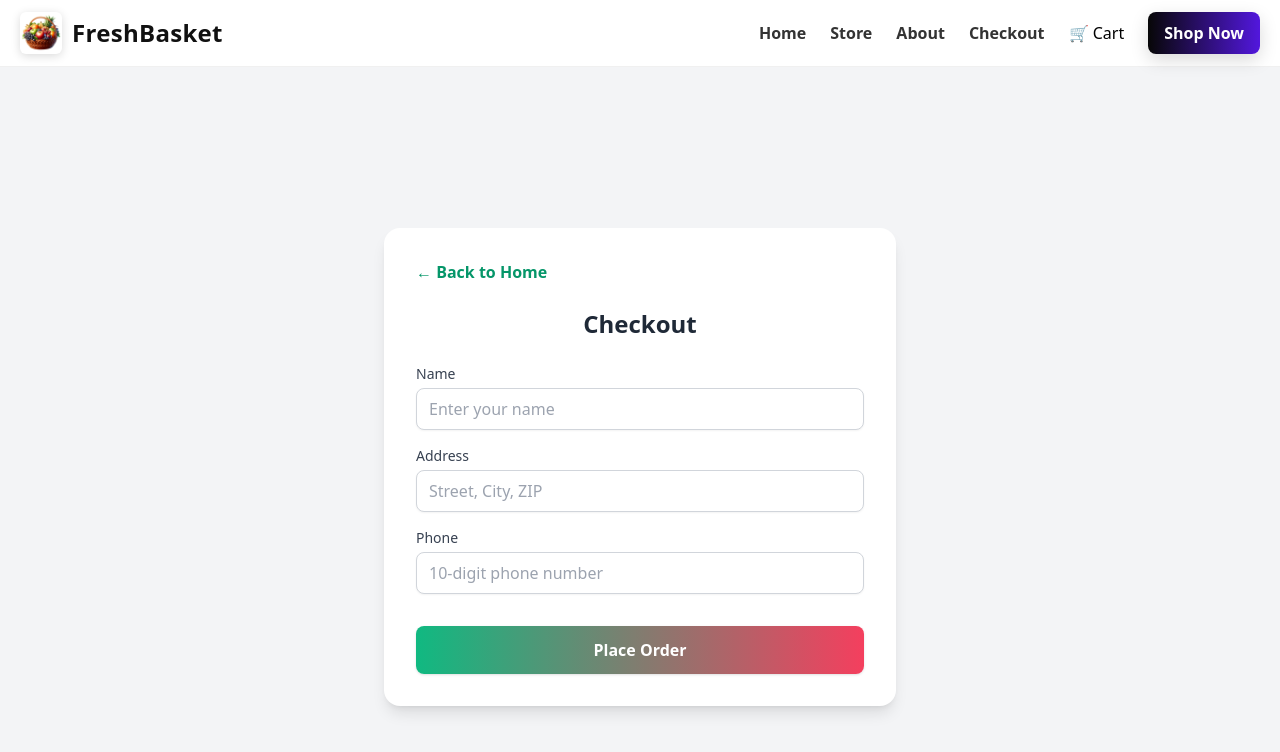
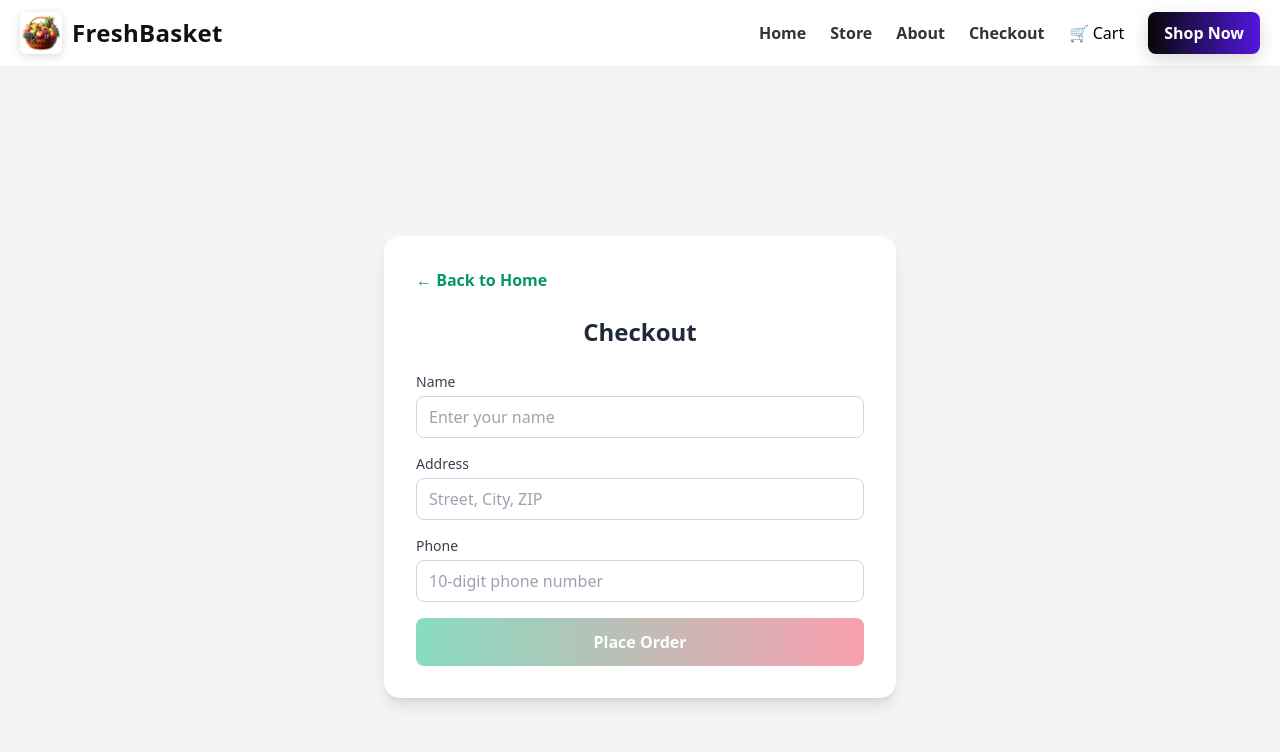
Before and after one commit to Venisha2005/FreshBasket2026, a React (Vite) app in the folder frontend/: page /checkout in a window 1280 px wide. Shown: the top 752 px of the page. Built offline with nearby package versions, Linux system fonts and the light colour scheme.

Commit message:
Fix fruit image URLs

```diff
--- a/frontend/src/pages/checkout.jsx
+++ b/frontend/src/pages/checkout.jsx
@@ -7,58 +7,124 @@ export default function Checkout({ cart, setCart }) {
     address: "",
     phone: "",
   });
+
   const [errors, setErrors] = useState({});
   const [loading, setLoading] = useState(false);
   const [message, setMessage] = useState("");
+  const [success, setSuccess] = useState(false);
+
   const navigate = useNavigate();
 
   const handleChange = (e) => {
-    setFormData({ ...formData, [e.target.name]: e.target.value });
-    setErrors({ ...errors, [e.target.name]: "" });
+    const { name, value } = e.target;
+
+    setFormData((prev) => ({
+      ...prev,
+      [name]: value,
+    }));
+
+    setErrors((prev) => ({
+      ...prev,
+      [name]: "",
+    }));
   };
 
   const validate = () => {
     const newErrors = {};
-    if (!formData.name.trim()) newErrors.name = "Name is required.";
-    if (!formData.address.trim()) newErrors.address = "Address is required.";
+
+    if (!formData.name.trim()) {
+      newErrors.name = "Name is required.";
+    }
+
+    if (!formData.address.trim()) {
+      newErrors.address = "Address is required.";
+    }
+
     if (!formData.phone.trim()) {
       newErrors.phone = "Phone is required.";
-    } else if (!/^\d{10}$/.test(formData.phone)) {
+    } else if (!/^\d{10}$/.test(formData.phone.trim())) {
       newErrors.phone = "Phone must be exactly 10 digits.";
     }
+
+    if (!cart || cart.length === 0) {
+      newErrors.cart = "Your cart is empty.";
+    }
+
     return newErrors;
   };
 
   const handleSubmit = async (e) => {
     e.preventDefault();
+
     const validationErrors = validate();
+    setErrors(validationErrors);
+
     if (Object.keys(validationErrors).length > 0) {
-      setErrors(validationErrors);
       return;
     }
 
     setLoading(true);
-    const total = cart.reduce((acc, item) => acc + item.price * item.quantity, 0);
+    setMessage("");
+    setSuccess(false);
+
+    const total = cart.reduce(
+      (sum, item) =>
+        sum + Number(item.price) * Number(item.quantity),
+      0
+    );
 
     try {
-      const res = await fetch("https://freshbasket2026.onrender.com//order", {
+      const response = await fetch(
+        "https://freshbasket2026.onrender.com/order",
+        {
           method: "POST",
-        headers: { "Content-Type": "application/json" },
-        body: JSON.stringify({ ...formData, cart, total }),
-      });
+          headers: {
+            "Content-Type": "application/json",
+          },
+          body: JSON.stringify({
+            name: formData.name.trim(),
+            address: formData.address.trim(),
+            phone: formData.phone.trim(),
+            cart,
+            total,
+          }),
+        }
+      );
 
-      const data = await res.json();
+      const data = await response.json().catch(() => ({}));
 
-      if (res.ok) {
-        setMessage(data.message || "Your order placed successfully!");
-        setCart([]); // ✅ clear cart
-        setTimeout(() => navigate("/"), 3000); // ✅ redirect to home after 3s
+      if (!response.ok) {
+        throw new Error(
+          data.message ||
+          data.error ||
+          `Server error (${response.status}).`
+        );
+      }
+
+      setSuccess(true);
+      setMessage(
+        data.message || "Your order has been placed successfully!"
+      );
+
+      setCart([]);
+
+      setTimeout(() => {
+        navigate("/");
+      }, 3000);
+    } catch (error) {
+      console.error("Order submission error:", error);
+
+      setSuccess(false);
+
+      if (error.message === "Failed to fetch") {
+        setMessage(
+          "Cannot connect to the server. Check your backend URL, server status, and CORS settings."
+        );
       } else {
-        setMessage("Failed to place order. Try again.");
+        setMessage(
+          error.message || "Unable to place your order. Please try again."
+        );
       }
-    } catch (err) {
-      console.error("Order error:", err);
-      setMessage("Server error. Please try later.");
     } finally {
       setLoading(false);
     }
@@ -67,9 +133,11 @@ export default function Checkout({ cart, setCart }) {
   return (
     <div className="min-h-screen bg-gray-100 flex items-center justify-center px-4 py-10">
       <div className="w-full max-w-lg bg-white rounded-2xl shadow-lg p-8">
-        {/* Back link */}
         <div className="mb-6">
-          <Link to="/" className="text-emerald-600 font-semibold hover:underline">
+          <Link
+            to="/"
+            className="text-emerald-600 font-semibold hover:underline"
+          >
             ← Back to Home
           </Link>
         </div>
@@ -78,70 +146,95 @@ export default function Checkout({ cart, setCart }) {
           Checkout
         </h2>
 
-        {message ? (
-          <p className="text-green-600 font-bold text-center">{message}</p>
-        ) : (
-          <form onSubmit={handleSubmit} noValidate className="space-y-4">
-            {/* Name */}
+        {message && (
+          <p
+            role="status"
+            className={`font-bold text-center mb-4 ${
+              success ? "text-green-600" : "text-red-600"
+            }`}
+          >
+            {message}
+          </p>
+        )}
+
+        {errors.cart && (
+          <p className="text-red-600 text-sm text-center mb-4">
+            {errors.cart}
+          </p>
+        )}
+
+        {!success && (
+          <form
+            onSubmit={handleSubmit}
+            noValidate
+            className="space-y-4"
+          >
             <div>
-              <label className="block text-sm font-medium text-gray-700">Name</label>
+              <label className="block text-sm font-medium text-gray-700">
+                Name
+              </label>
               <input
                 type="text"
                 name="name"
-                placeholder="Enter your name"
                 value={formData.name}
                 onChange={handleChange}
-                className={`mt-1 w-full rounded-lg border px-3 py-2 shadow-sm focus:outline-none focus:ring-2 focus:ring-emerald-500 ${
-                  errors.name ? "border-red-500" : "border-gray-300"
-                }`}
+                placeholder="Enter your name"
+                className="mt-1 w-full rounded-lg border border-gray-300 px-3 py-2"
               />
-              {errors.name && <p className="text-red-600 text-sm mt-1">{errors.name}</p>}
+              {errors.name && (
+                <p className="text-red-600 text-sm mt-1">
+                  {errors.name}
+                </p>
+              )}
             </div>
 
-            {/* Address */}
             <div>
-              <label className="block text-sm font-medium text-gray-700">Address</label>
+              <label className="block text-sm font-medium text-gray-700">
+                Address
+              </label>
               <input
                 type="text"
                 name="address"
-                placeholder="Street, City, ZIP"
                 value={formData.address}
                 onChange={handleChange}
-                className={`mt-1 w-full rounded-lg border px-3 py-2 shadow-sm focus:outline-none focus:ring-2 focus:ring-emerald-500 ${
-                  errors.address ? "border-red-500" : "border-gray-300"
-                }`}
+                placeholder="Street, City, ZIP"
+                className="mt-1 w-full rounded-lg border border-gray-300 px-3 py-2"
               />
-              {errors.address && <p className="text-red-600 text-sm mt-1">{errors.address}</p>}
+              {errors.address && (
+                <p className="text-red-600 text-sm mt-1">
+                  {errors.address}
+                </p>
+              )}
             </div>
 
-            {/* Phone */}
             <div>
-              <label className="block text-sm font-medium text-gray-700">Phone</label>
+              <label className="block text-sm font-medium text-gray-700">
+                Phone
+              </label>
               <input
-                type="text"
+                type="tel"
                 name="phone"
-                placeholder="10-digit phone number"
                 value={formData.phone}
                 onChange={handleChange}
+                placeholder="10-digit phone number"
                 maxLength={10}
                 inputMode="numeric"
-                className={`mt-1 w-full rounded-lg border px-3 py-2 shadow-sm focus:outline-none focus:ring-2 focus:ring-emerald-500 ${
-                  errors.phone ? "border-red-500" : "border-gray-300"
-                }`}
+                className="mt-1 w-full rounded-lg border border-gray-300 px-3 py-2"
               />
-              {errors.phone && <p className="text-red-600 text-sm mt-1">{errors.phone}</p>}
+              {errors.phone && (
+                <p className="text-red-600 text-sm mt-1">
+                  {errors.phone}
+                </p>
+              )}
             </div>
 
-            {/* Submit */}
-            <div className="pt-4">
             <button
               type="submit"
-                disabled={loading}
-                className="w-full py-3 rounded-lg font-semibold text-white bg-gradient-to-r from-emerald-500 to-rose-500 shadow hover:opacity-95 focus:outline-none focus:ring-2 focus:ring-offset-2 focus:ring-emerald-500"
+              disabled={loading || !cart || cart.length === 0}
+              className="w-full py-3 rounded-lg font-semibold text-white bg-gradient-to-r from-emerald-500 to-rose-500 disabled:opacity-50"
             >
               {loading ? "Placing Order..." : "Place Order"}
             </button>
-            </div>
           </form>
         )}
       </div>
```
Lines whose indentation alone changed are shown as unchanged.
